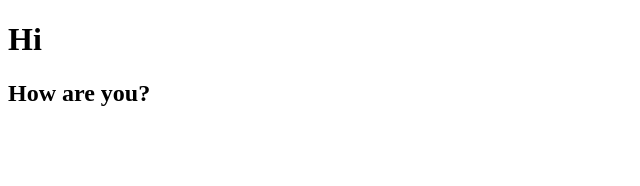
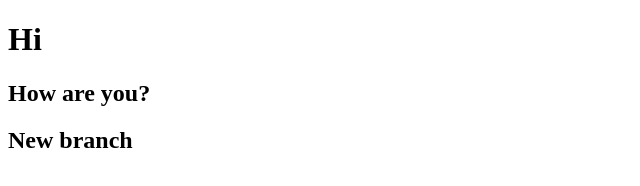
Before and after one commit to lucacavur/test_, a plain HTML site: page index.html in a window 1280 px wide. Shown: the whole page, without its empty margins (0-640 px from the left). Drawn offline with Linux system fonts and the light colour scheme.

Commit message:
first commit on new branch

```diff
--- a/index.html
+++ b/index.html
@@ -13,5 +13,8 @@
     <h2>
         How are you?
     </h2>
+    <h2>
+        New branch
+    </h2>
 </body>
 </html>
```
